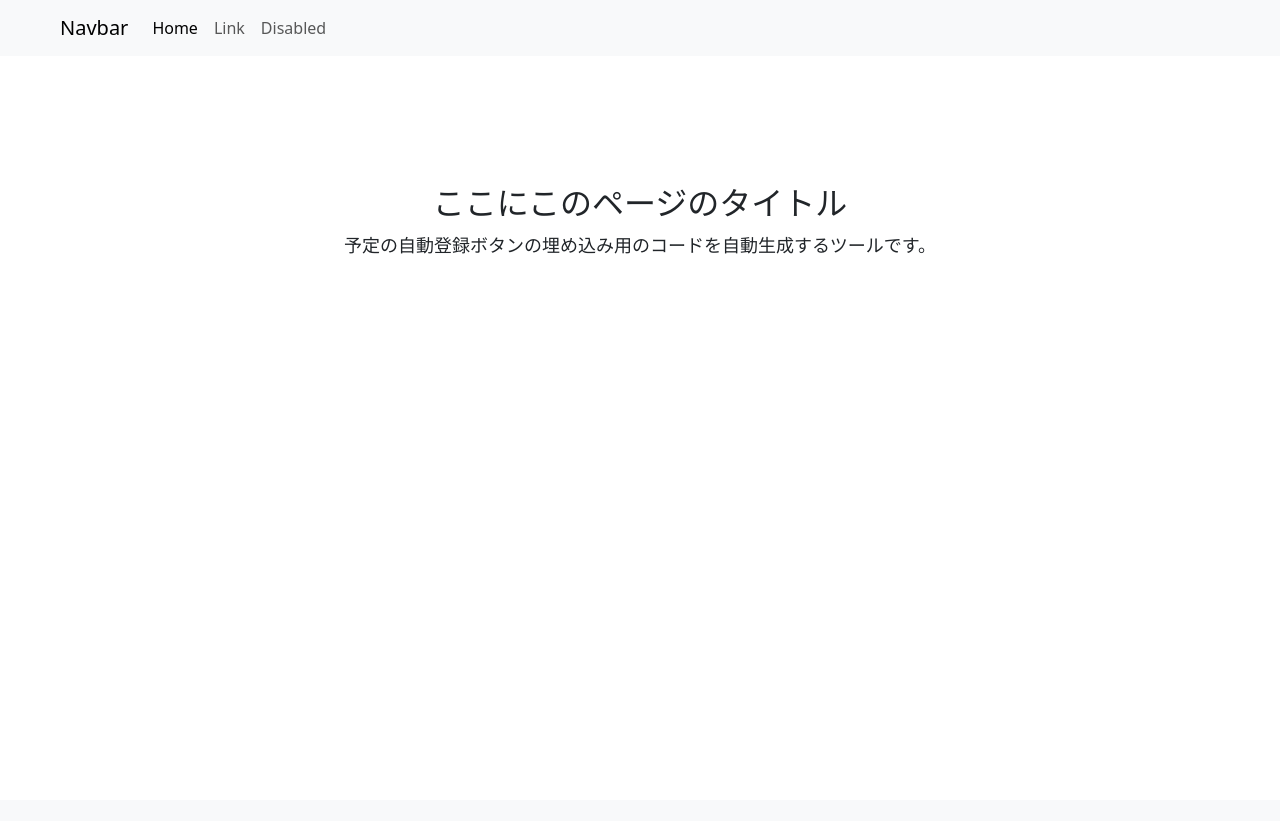
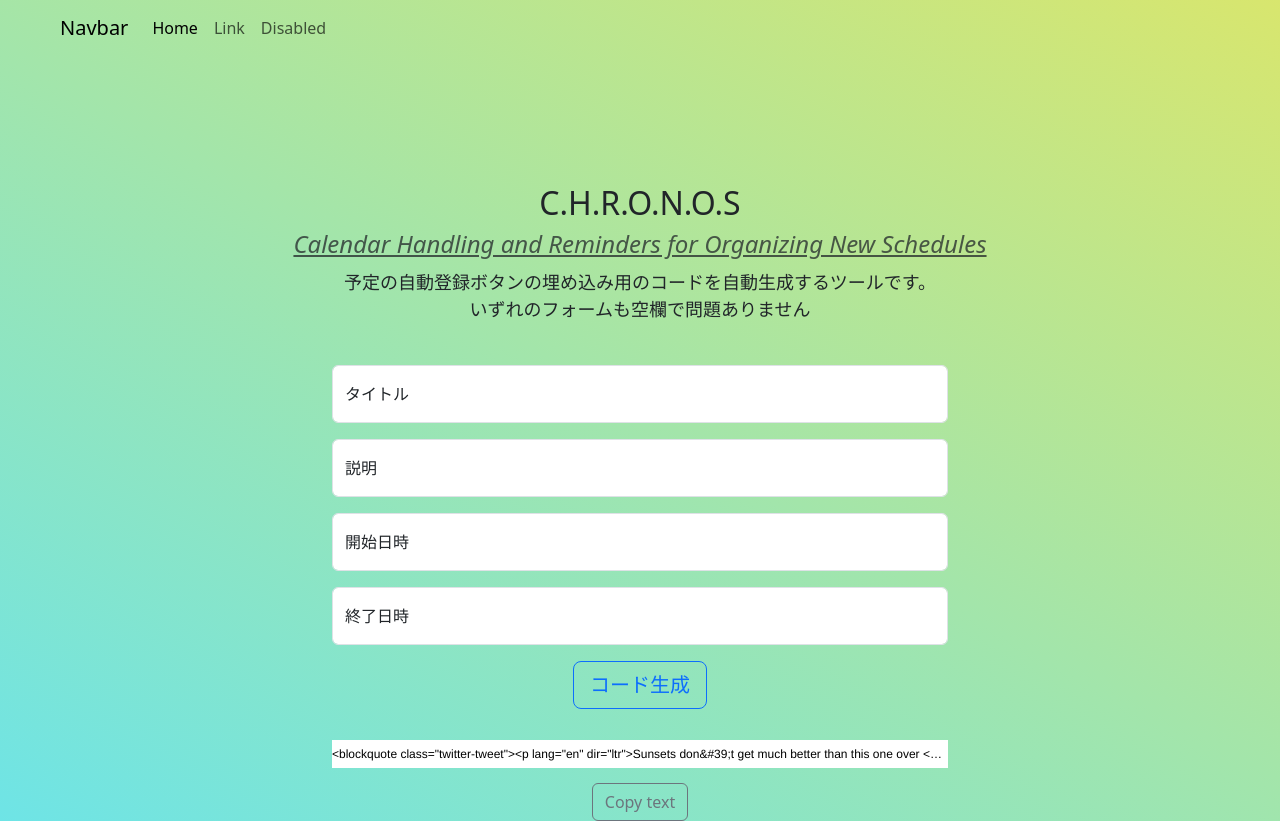
Before and after one commit to minna-de-hack/schedule-api, a FastAPI app: page / in a window 1280 px wide. Before the commit the page ends 254 px from the top, so only its background shows below. Run offline with FastAPI, Linux system fonts and the light colour scheme.

Commit message:
refactor code

```diff
--- a/templates/index.html
+++ b/templates/index.html
@@ -9,7 +9,8 @@
   </head>
 
   <body>
-    <nav class="navbar navbar-expand-lg navbar-light bg-light">
+    <div id = "home" class="big-background">
+      <nav class="navbar navbar-expand-lg navbar-light bg-transparent">
         <div class="container-fluid mx-5">
           <a class="navbar-brand" href="#">Navbar</a>
           <button class="navbar-toggler" type="button" data-bs-toggle="collapse" data-bs-target="#navbarSupportedContent" aria-controls="navbarSupportedContent" aria-expanded="false" aria-label="Toggle navigation">
@@ -30,13 +31,53 @@
           </div>
         </div>
       </nav>
-
       <div class="home-content wrapper">
-      <h2 class="page-title">ここにこのページのタイトル</h2>
-      <p>予定の自動登録ボタンの埋め込み用のコードを自動生成するツールです。</p>
-
+        <h2 class="page-title">C.H.R.O.N.O.S</h2>
+        <small class="h4 text-muted"><u><em>Calendar Handling and Reminders for Organizing New Schedules</em></u></small>
+        <p>予定の自動登録ボタンの埋め込み用のコードを自動生成するツールです。<br>
+          いずれのフォームも空欄で問題ありません</p>
+          <div class="container" style="width: 50%;">
+            <div class="form-floating mb-3">
+              <input type="text" class="form-control" id="titleInput" placeholder="title">
+              <label for="titleInput">タイトル</label>
             </div>
 
+            <div class="form-floating mb-3">
+              <input type="text" class="form-control" id="descriptionInput" placeholder="description">
+              <label for="descriptionInput">説明</label>
+            </div>
+
+            <div class="form-floating mb-3">
+              <input type="text" class="form-control" id="startDatesInput" placeholder="start">
+              <label for="startDatesInput">開始日時</label>
+            </div>
+            <div class="form-floating mb-3">
+              <input type="text" class="form-control" id="endDatesInput" placeholder="end">
+              <label for="endDatesInput">終了日時</label>
+            </div>
+          </div>
+
+        <button type="button" class="btn btn-outline-primary btn-lg mb-3" onclick="createTags()">コード生成</button>
+
+        <!-- <div class="container" style="width: 50%;">
+          <pre><code>ここにコードを書くここにコードを書くここにコーここにコードを書くここにコードを書くここにコードを書くドを書くここにコードを書く</code></pre>
+        </div> -->
+
+        <div class="container" style="width: 50%;">
+          <div class="EmbedCode-content">
+            <samp>
+              <code class="EmbedCode-code" id="exportTarget" data-lang="html">
+                &lt;blockquote class="twitter-tweet"&gt;&lt;p lang="en" dir="ltr"&gt;Sunsets don&amp;#39;t get much better than this one over &lt;a href="https://twitter.com/GrandTetonNPS?ref_src=twsrc%5Etfw"&gt;@GrandTetonNPS&lt;/a&gt;. &lt;a href="https://twitter.com/hashtag/nature?src=hash&amp;amp;ref_src=twsrc%5Etfw"&gt;#nature&lt;/a&gt; &lt;a href="https://twitter.com/hashtag/sunset?src=hash&amp;amp;ref_src=twsrc%5Etfw"&gt;#sunset&lt;/a&gt; &lt;a href="http://t.co/YuKy2rcjyU"&gt;pic.twitter.com/YuKy2rcjyU&lt;/a&gt;&lt;/p&gt;&amp;mdash; US Department of the Interior (@Interior) &lt;a href="https://twitter.com/Interior/status/463440424141459456?ref_src=twsrc%5Etfw"&gt;May 5, 2014&lt;/a&gt;&lt;/blockquote&gt;
+                &lt;script async src="https://platform.twitter.com/widgets.js" charset="utf-8"&gt;&lt;/script&gt;
+              </code>
+            </samp>
+          </div>
+          <button class="btn btn-outline-secondary" onclick="copyToClipboard()">Copy text</button>
+        </div>
+      </div>
+    </div>
+
+    <script src="{{ url_for('js', path='/scripts.js') }}"></script>
     <script src="https://cdn.jsdelivr.net/npm/bootstrap@5.3.0-alpha3/dist/js/bootstrap.bundle.min.js" integrity="sha384-ENjdO4Dr2bkBIFxQpeoTz1HIcje39Wm4jDKdf19U8gI4ddQ3GYNS7NTKfAdVQSZe" crossorigin="anonymous"></script>
   </body>
 </html>
```
Lines whose indentation alone changed are shown as unchanged.
